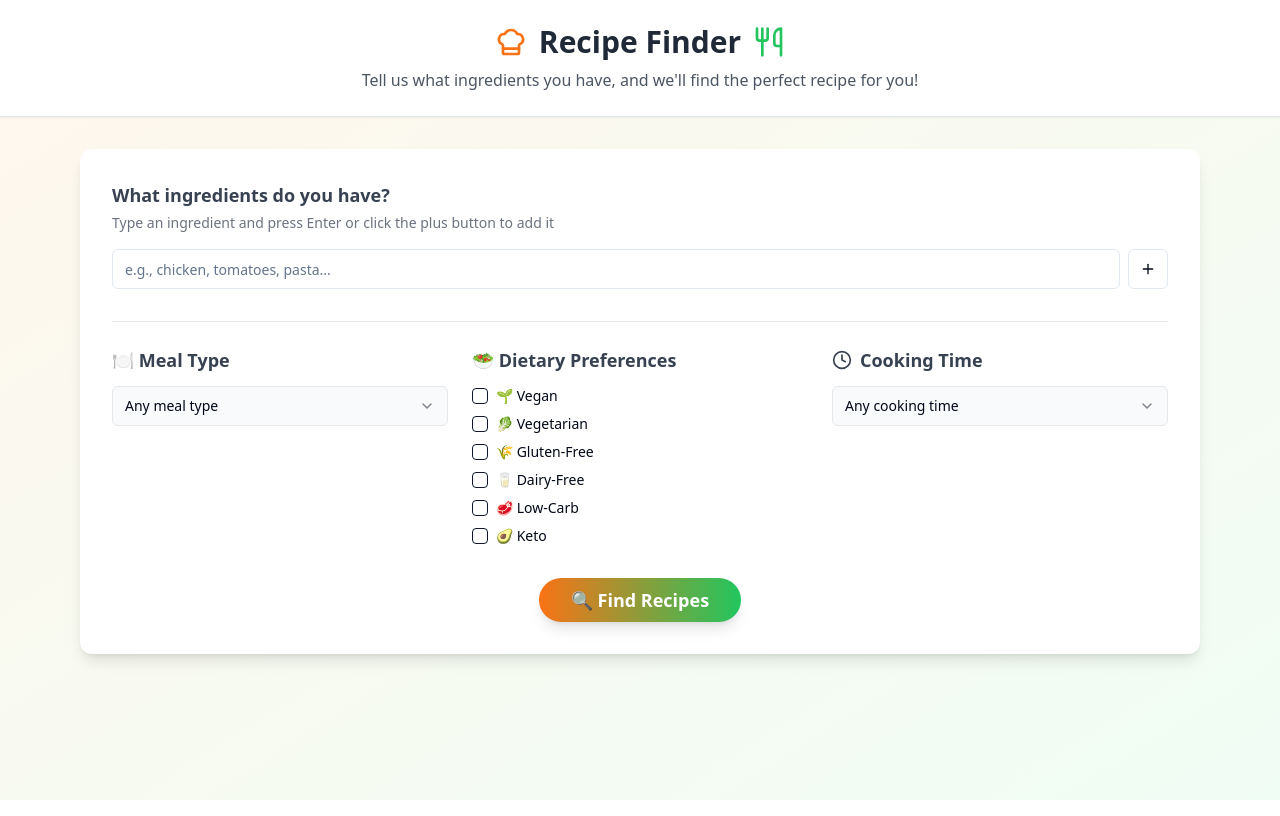
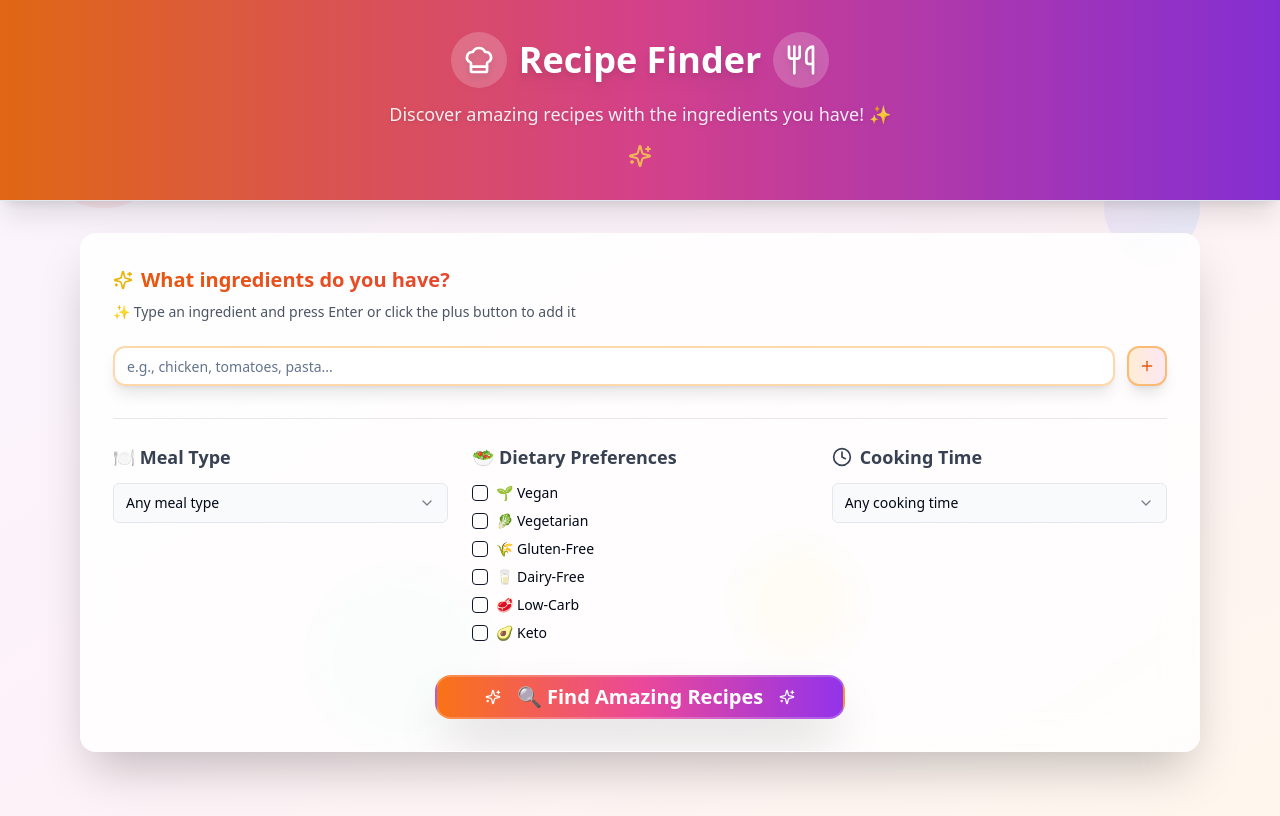
Before and after one commit to NoyLevi24/kitchen-whiz-recipes-finder, a React (Vite) app: page / in a window 1280 px wide. Built offline with nearby package versions, Linux system fonts and the light colour scheme.

Commit message:
Add visual enhancements
Apply colors and images to improve the website's appearance.

```diff
--- a/src/components/IngredientInput.tsx
+++ b/src/components/IngredientInput.tsx
@@ -4,7 +4,7 @@ import { Button } from './ui/button';
 import { Input } from './ui/input';
 import { Label } from './ui/label';
 import { Badge } from './ui/badge';
-import { X, Plus } from 'lucide-react';
+import { X, Plus, Sparkles } from 'lucide-react';
 
 interface IngredientInputProps {
   ingredients: string[];
@@ -67,17 +67,18 @@ const IngredientInput: React.FC<IngredientInputProps> = ({ ingredients, setIngre
   };
 
   return (
-    <div className="space-y-4">
+    <div className="space-y-6">
       <div>
-        <Label htmlFor="ingredients" className="text-lg font-semibold text-gray-700">
+        <Label htmlFor="ingredients" className="text-xl font-bold bg-gradient-to-r from-orange-600 to-pink-600 bg-clip-text text-transparent flex items-center gap-2">
+          <Sparkles className="h-5 w-5 text-yellow-500" />
           What ingredients do you have?
         </Label>
-        <p className="text-sm text-gray-500 mt-1">
-          Type an ingredient and press Enter or click the plus button to add it
+        <p className="text-sm text-gray-600 mt-2 font-medium">
+          ✨ Type an ingredient and press Enter or click the plus button to add it
         </p>
       </div>
 
-      <div className="flex gap-2">
+      <div className="flex gap-3">
         <div className="flex-1 relative">
           <Input
             id="ingredients"
@@ -85,17 +86,17 @@ const IngredientInput: React.FC<IngredientInputProps> = ({ ingredients, setIngre
             onChange={(e) => handleInputChange(e.target.value)}
             onKeyPress={handleKeyPress}
             placeholder="e.g., chicken, tomatoes, pasta..."
-            className="text-base"
+            className="text-base border-2 border-orange-200 focus:border-purple-400 rounded-xl bg-white/80 backdrop-blur-sm shadow-lg transition-all duration-300 focus:shadow-xl"
           />
 
           {/* Suggestions dropdown */}
           {suggestions.length > 0 && (
-            <div className="absolute top-full left-0 right-0 bg-white border border-gray-200 rounded-md shadow-lg z-10 mt-1">
+            <div className="absolute top-full left-0 right-0 bg-white/95 backdrop-blur-lg border-2 border-purple-200 rounded-xl shadow-2xl z-10 mt-2 overflow-hidden">
               {suggestions.map((suggestion, index) => (
                 <button
                   key={index}
                   onClick={() => addSuggestion(suggestion)}
-                  className="w-full text-left px-3 py-2 hover:bg-gray-50 border-b border-gray-100 last:border-b-0 transition-colors"
+                  className="w-full text-left px-4 py-3 hover:bg-gradient-to-r hover:from-purple-50 hover:to-pink-50 border-b border-purple-100 last:border-b-0 transition-all duration-300 font-medium text-gray-700 hover:text-purple-700"
                 >
                   {suggestion}
                 </button>
@@ -108,31 +109,32 @@ const IngredientInput: React.FC<IngredientInputProps> = ({ ingredients, setIngre
           onClick={addIngredient}
           variant="outline"
           size="icon"
-          className="shrink-0"
+          className="shrink-0 border-2 border-orange-300 hover:border-purple-400 bg-gradient-to-r from-orange-100 to-pink-100 hover:from-orange-200 hover:to-pink-200 transition-all duration-300 rounded-xl shadow-lg hover:shadow-xl"
         >
-          <Plus className="h-4 w-4" />
+          <Plus className="h-5 w-5 text-orange-600" />
         </Button>
       </div>
 
       {/* Added ingredients */}
       {ingredients.length > 0 && (
-        <div className="space-y-2">
-          <Label className="text-sm font-medium text-gray-600">
+        <div className="space-y-3">
+          <Label className="text-lg font-bold text-gray-700 flex items-center gap-2">
+            <Sparkles className="h-4 w-4 text-yellow-500" />
             Your ingredients ({ingredients.length}):
           </Label>
-          <div className="flex flex-wrap gap-2">
+          <div className="flex flex-wrap gap-3">
             {ingredients.map((ingredient, index) => (
               <Badge
                 key={index}
                 variant="secondary"
-                className="px-3 py-1 bg-orange-100 text-orange-800 hover:bg-orange-200 transition-colors"
+                className="px-4 py-2 bg-gradient-to-r from-orange-200 to-pink-200 text-orange-800 hover:from-orange-300 hover:to-pink-300 transition-all duration-300 text-sm font-bold rounded-full border-2 border-orange-300 shadow-lg hover:shadow-xl hover:scale-105"
               >
                 {ingredient}
                 <button
                   onClick={() => removeIngredient(ingredient)}
-                  className="ml-2 hover:text-orange-600"
+                  className="ml-2 hover:text-red-600 transition-colors duration-200"
                 >
-                  <X className="h-3 w-3" />
+                  <X className="h-4 w-4" />
                 </button>
               </Badge>
             ))}
--- a/src/pages/Index.tsx
+++ b/src/pages/Index.tsx
@@ -4,7 +4,7 @@ import IngredientInput from '../components/IngredientInput';
 import PreferenceSelector from '../components/PreferenceSelector';
 import RecipeCard from '../components/RecipeCard';
 import { Button } from '../components/ui/button';
-import { ChefHat, Utensils } from 'lucide-react';
+import { ChefHat, Utensils, Sparkles } from 'lucide-react';
 
 export interface Recipe {
   id: number;
@@ -111,24 +111,42 @@ const Index = () => {
   };
 
   return (
-    <div className="min-h-screen bg-gradient-to-br from-orange-50 to-green-50">
+    <div className="min-h-screen bg-gradient-to-br from-purple-50 via-pink-50 to-orange-50 relative overflow-hidden">
+      {/* Background decorative elements */}
+      <div className="absolute inset-0 overflow-hidden pointer-events-none">
+        <div className="absolute top-20 left-10 w-32 h-32 bg-gradient-to-br from-orange-200 to-pink-200 rounded-full opacity-20 animate-pulse"></div>
+        <div className="absolute top-40 right-20 w-24 h-24 bg-gradient-to-br from-purple-200 to-blue-200 rounded-full opacity-20 animate-pulse delay-1000"></div>
+        <div className="absolute bottom-20 left-1/4 w-40 h-40 bg-gradient-to-br from-green-200 to-teal-200 rounded-full opacity-20 animate-pulse delay-2000"></div>
+        <div className="absolute bottom-40 right-1/3 w-28 h-28 bg-gradient-to-br from-yellow-200 to-orange-200 rounded-full opacity-20 animate-pulse delay-500"></div>
+      </div>
+
       {/* Header */}
-      <div className="bg-white shadow-sm border-b">
-        <div className="max-w-6xl mx-auto px-4 py-6">
+      <div className="bg-gradient-to-r from-orange-500 via-pink-500 to-purple-600 shadow-xl border-b relative">
+        <div className="absolute inset-0 bg-black/10"></div>
+        <div className="max-w-6xl mx-auto px-4 py-8 relative">
           <div className="flex items-center gap-3 justify-center">
-            <ChefHat className="h-8 w-8 text-orange-500" />
-            <h1 className="text-3xl font-bold text-gray-800">Recipe Finder</h1>
-            <Utensils className="h-8 w-8 text-green-500" />
+            <div className="bg-white/20 p-3 rounded-full backdrop-blur-sm">
+              <ChefHat className="h-8 w-8 text-white drop-shadow-lg" />
             </div>
-          <p className="text-center text-gray-600 mt-2">
-            Tell us what ingredients you have, and we'll find the perfect recipe for you!
+            <h1 className="text-4xl font-bold text-white drop-shadow-lg">Recipe Finder</h1>
+            <div className="bg-white/20 p-3 rounded-full backdrop-blur-sm">
+              <Utensils className="h-8 w-8 text-white drop-shadow-lg" />
+            </div>
+          </div>
+          <p className="text-center text-white/90 mt-3 text-lg font-medium drop-shadow">
+            Discover amazing recipes with the ingredients you have! ✨
           </p>
+          <div className="flex justify-center mt-4">
+            <Sparkles className="h-6 w-6 text-yellow-300 animate-pulse" />
+          </div>
         </div>
       </div>
 
-      <div className="max-w-6xl mx-auto px-4 py-8">
+      <div className="max-w-6xl mx-auto px-4 py-8 relative">
         {/* Input Section */}
-        <div className="bg-white rounded-xl shadow-lg p-8 mb-8">
+        <div className="bg-white/80 backdrop-blur-lg rounded-2xl shadow-2xl p-8 mb-8 border border-white/20 relative overflow-hidden">
+          <div className="absolute inset-0 bg-gradient-to-br from-white/40 to-transparent pointer-events-none"></div>
+          <div className="relative">
             <IngredientInput
               ingredients={ingredients}
               setIngredients={setIngredients}
@@ -143,38 +161,52 @@ const Index = () => {
               <Button
                 onClick={findRecipes}
                 size="lg"
-              className="bg-gradient-to-r from-orange-500 to-green-500 hover:from-orange-600 hover:to-green-600 text-white px-8 py-3 text-lg font-semibold rounded-full shadow-lg transform transition-all duration-200 hover:scale-105"
+                className="bg-gradient-to-r from-orange-500 via-pink-500 to-purple-600 hover:from-orange-600 hover:via-pink-600 hover:to-purple-700 text-white px-12 py-4 text-xl font-bold rounded-2xl shadow-2xl transform transition-all duration-300 hover:scale-110 hover:shadow-3xl border-2 border-white/20 backdrop-blur-sm"
               >
-              🔍 Find Recipes
+                <Sparkles className="mr-2 h-6 w-6" />
+                🔍 Find Amazing Recipes
+                <Sparkles className="ml-2 h-6 w-6" />
               </Button>
+            </div>
           </div>
         </div>
 
         {/* Results Section */}
         {hasSearched && (
-          <div className="bg-white rounded-xl shadow-lg p-8">
-            <h2 className="text-2xl font-bold text-gray-800 mb-6 text-center">
+          <div className="bg-white/80 backdrop-blur-lg rounded-2xl shadow-2xl p-8 border border-white/20 relative overflow-hidden">
+            <div className="absolute inset-0 bg-gradient-to-br from-white/40 to-transparent pointer-events-none"></div>
+            <div className="relative">
+              <h2 className="text-3xl font-bold bg-gradient-to-r from-orange-600 via-pink-600 to-purple-600 bg-clip-text text-transparent mb-8 text-center flex items-center justify-center gap-3">
                 {foundRecipes.length > 0
-                ? `Found ${foundRecipes.length} recipe${foundRecipes.length !== 1 ? 's' : ''} for you!`
+                  ? (
+                    <>
+                      <Sparkles className="h-8 w-8 text-yellow-500 animate-pulse" />
+                      Found {foundRecipes.length} amazing recipe{foundRecipes.length !== 1 ? 's' : ''} for you!
+                      <Sparkles className="h-8 w-8 text-yellow-500 animate-pulse" />
+                    </>
+                  )
                   : "No recipes found with those criteria"}
               </h2>
 
               {foundRecipes.length > 0 ? (
-              <div className="grid grid-cols-1 md:grid-cols-2 lg:grid-cols-3 gap-6">
+                <div className="grid grid-cols-1 md:grid-cols-2 lg:grid-cols-3 gap-8">
                   {foundRecipes.map(recipe => (
                     <RecipeCard key={recipe.id} recipe={recipe} />
                   ))}
                 </div>
               ) : (
-              <div className="text-center py-8">
-                <p className="text-gray-600 mb-4">
+                <div className="text-center py-12">
+                  <div className="bg-gradient-to-br from-gray-100 to-gray-200 rounded-2xl p-8 max-w-md mx-auto border border-gray-200 shadow-lg">
+                    <p className="text-gray-700 mb-4 text-lg font-medium">
                       Try adjusting your ingredients or preferences to find more recipes.
                     </p>
-                <p className="text-sm text-gray-500">
-                  Tip: Start with common ingredients like "chicken", "pasta", or "tomatoes"
+                    <p className="text-gray-600">
+                      💡 Tip: Start with common ingredients like "chicken", "pasta", or "tomatoes"
                     </p>
                   </div>
+                </div>
               )}
+            </div>
           </div>
         )}
       </div>
```
Also changed, not shown: src/components/RecipeCard.tsx (+55 -27 lines). Lines whose indentation alone changed are shown as unchanged.
